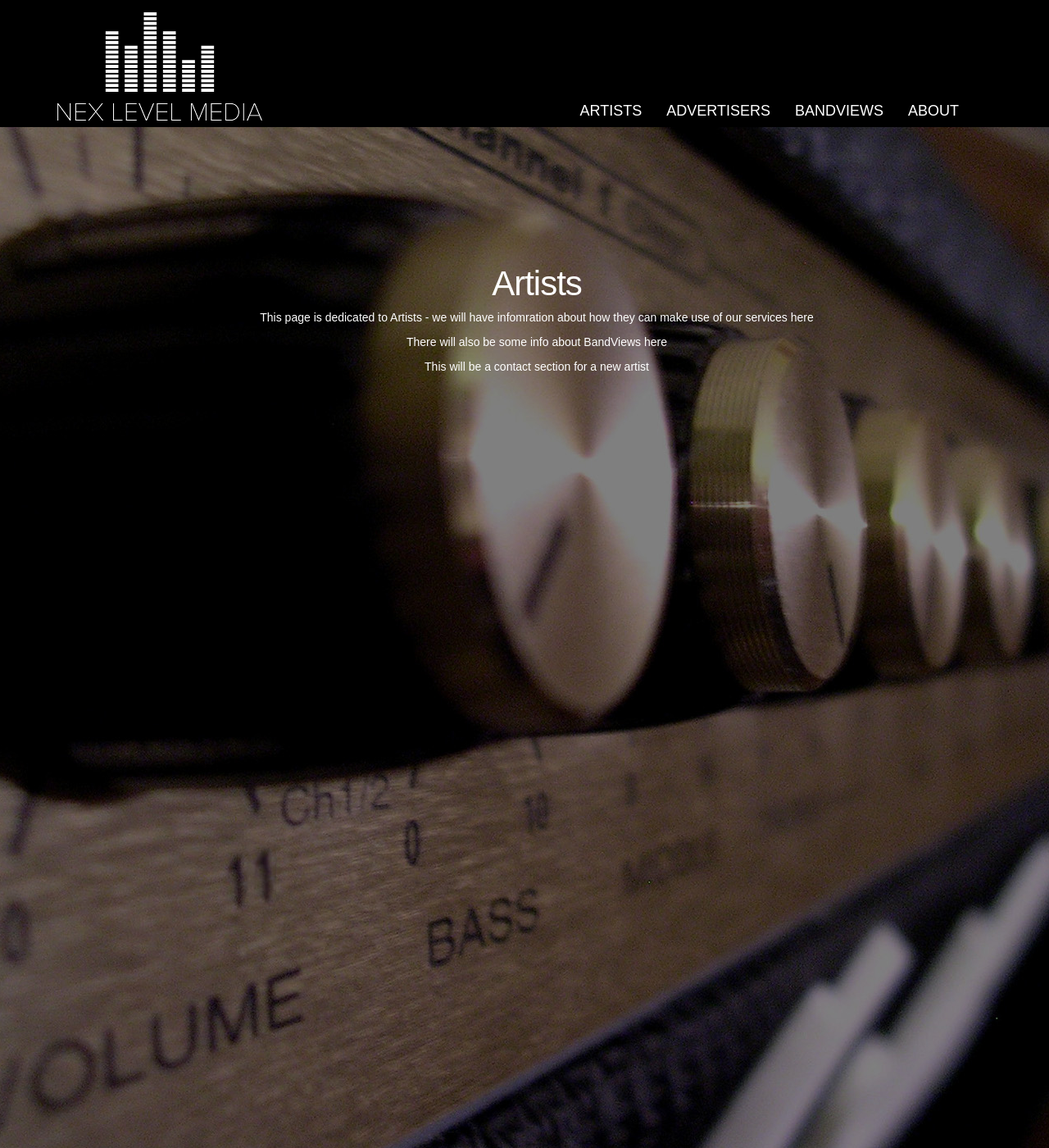
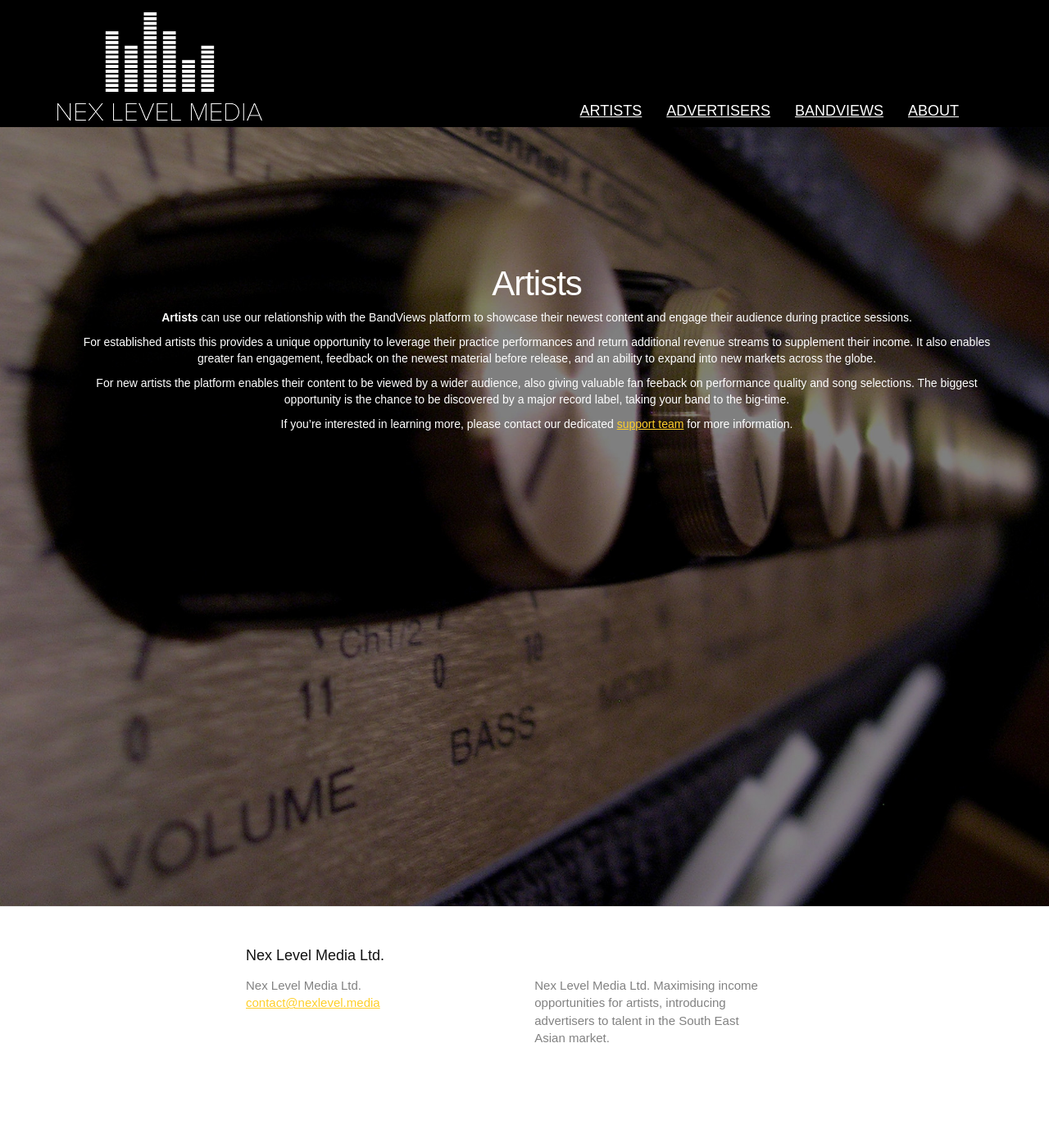
Before and after one commit to NexLevelMedia/NexLevel, a Jekyll site: the page built from artists.md, in a window 1280 px wide and 1400 px high. Shown: the whole window at 82% size. Built offline with Jekyll 4.4.1, drawn with Linux system fonts in a browser that asks for light colours.

Commit message:
change pages

```diff
--- a/artists.md
+++ b/artists.md
@@ -4,8 +4,10 @@ title: Artists
 permalink: /artists/
 ---
 
-This page is dedicated to Artists - we will have infomration about how they can make use of our services here
+**Artists** can use our relationship with the BandViews platform to showcase their newest content and engage their audience during practice sessions.
 
-There will also be some info about BandViews here
+For established artists this provides a unique opportunity to leverage their practice performances and return additional revenue streams to supplement their income. It also enables greater fan engagement, feedback on the newest material before release, and an ability to expand into new markets across the globe.
 
-This will be a contact section for a new artist
+For new artists the platform enables their content to be viewed by a wider audience, also giving valuable fan feeback on performance quality and song selections. The biggest opportunity is the chance to be discovered by a major record label, taking your band to the big-time.
+
+If you're interested in learning more, please contact our dedicated [support team](contact@nexlevel.media) for more information.
--- a/css/main.scss
+++ b/css/main.scss
@@ -61,6 +61,11 @@ body {
 	font-style: normal;
 }
 
+a {
+	color: $cognopiayellow;
+	text-decoration: underline;
+}
+
 #topbuffer {
 	background-color: black;
 	height: 155px;
@@ -77,7 +82,7 @@ text-align: center;
     -moz-background-size: cover;
     background-size: cover;
     -o-background-size: cover;
-    height: 1250px;
+    height: 950px;
 }
 
 /* Header */
```
Also changed, not shown: about.md (+1 -5 lines), advertisers.md (+1 -5 lines).
